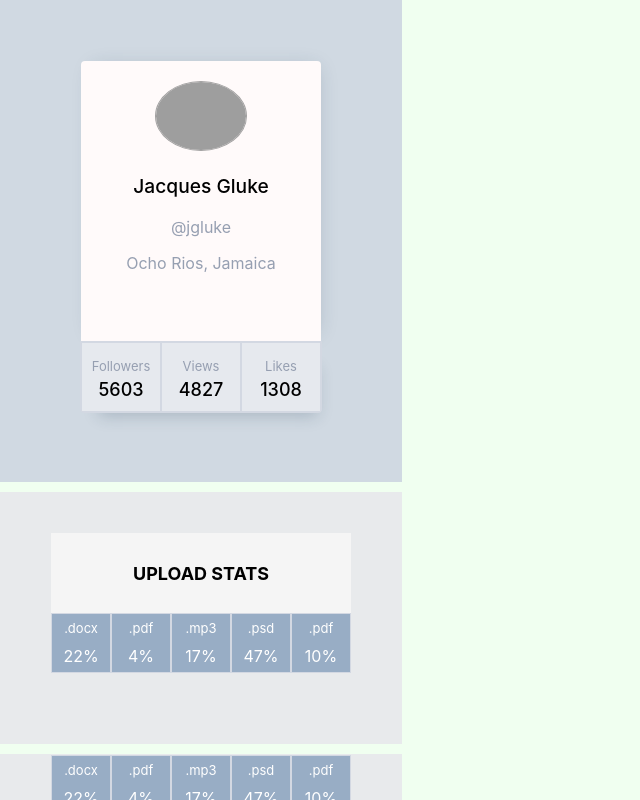
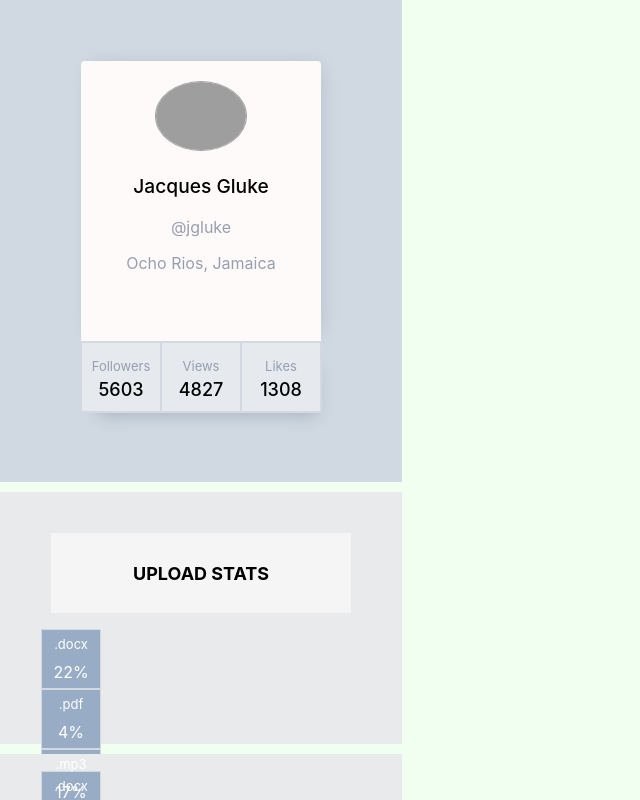
Before and after one commit to Alex34972/goit-react-hw-01-components, a React (Create React App) app: page / in a window 1280 px wide. Shown: the top 800 px of the page, without its empty margins (0-640 px from the left). Built offline with nearby package versions, Linux system fonts and the light colour scheme; grey boxes are pictures that could not be loaded.

Commit message:
Update statistics.module.css

```diff
--- a/src/components/statistics/statistics.module.css
+++ b/src/components/statistics/statistics.module.css
@@ -21,7 +21,7 @@
   font-size: large;
   background-color: whitesmoke;
 }
-.statlist {
+.statList {
   display: flex;
   margin: 0px;
   padding: 0px;
```
